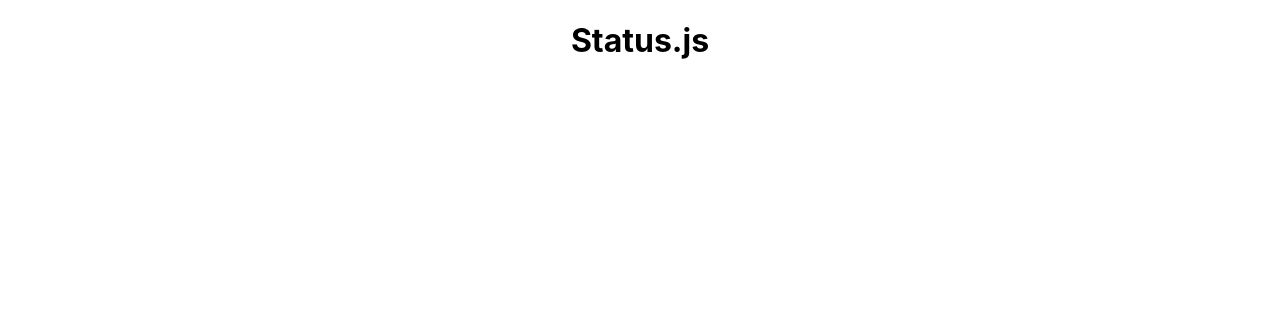
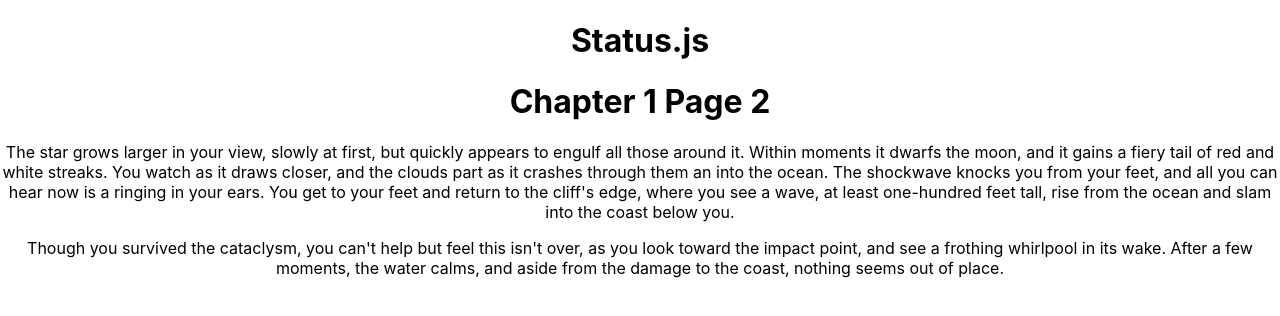
Before and after one commit to kshieldsDTS/hydraxus-cya, a React (Create React App) app: page /c1p2 in a window 1280 px wide. Before the commit this address had no page. Shown: the top 316 px of the page. Built offline with nearby package versions, Linux system fonts and the light colour scheme.

Commit message:
write initial narrative, add navigation to next page

```diff
--- a/src/App.js
+++ b/src/App.js
@@ -2,6 +2,7 @@ import './App.css';
 import { Routes, Route } from 'react-router-dom'
 import Status from './Components/Status'
 import Welcome from './Components/Welcome'
+import C1P2 from './Components/c1p2'
 
 function App() {
   return (
@@ -9,6 +10,7 @@ function App() {
       <Status/>
       <Routes>
         <Route path='/' element={<Welcome/>}/>
+        <Route path='/c1p2' element={<C1P2/>}/>
       </Routes>
     </div>
   );
--- a/src/Components/Welcome.js
+++ b/src/Components/Welcome.js
@@ -1,10 +1,15 @@
 import React from 'react';
+import { Link } from 'react-router-dom'
 
 function Welcome(props) {
     return (
         <div>
-            <h1>Welcome</h1>
-            <p>So begins your journey in Hydraxus...</p>
+            <h1>Chapter 1</h1>
+            <p>You stand at the precipice of a rocky cliff, looking out at upon a vast twinkling ocean at night. The sound of waves gently rolling onto the beach below you remind you of pleasant times. In the dark blue twilight sky, the stars shine brightly, as far cry from the emptiness seen from the light polluted skies of cities.</p>
+            <p>One star, in particular, catches your attention; a stark contrast to the blues and whites, this one shines an angry crimson. It fills you with a sense of dread.</p>
+            <Link to='/c1p2'>
+                <button>Continue</button>
+            </Link>
         </div>
     );
 }
--- /dev/null
+++ b/src/Components/c1p2.js
@@ -0,0 +1,13 @@
+import React from 'react';
+
+function c1p2(props) {
+    return (
+        <div>
+            <h1>Chapter 1 Page 2</h1>
+            <p>The star grows larger in your view, slowly at first, but quickly appears to engulf all those around it. Within moments it dwarfs the moon, and it gains a fiery tail of red and white streaks. You watch as it draws closer, and the clouds part as it crashes through them an into the ocean. The shockwave knocks you from your feet, and all you can hear now is a ringing in your ears. You get to your feet and return to the cliff's edge, where you see a wave, at least one-hundred feet tall, rise from the ocean and slam into the coast below you. </p>
+            <p>Though you survived the cataclysm, you can't help but feel this isn't over, as you look toward the impact point, and see a frothing whirlpool in its wake. After a few moments, the water calms, and aside from the damage to the coast, nothing seems out of place.</p>
+        </div>
+    );
+}
+
+export default c1p2;
```
